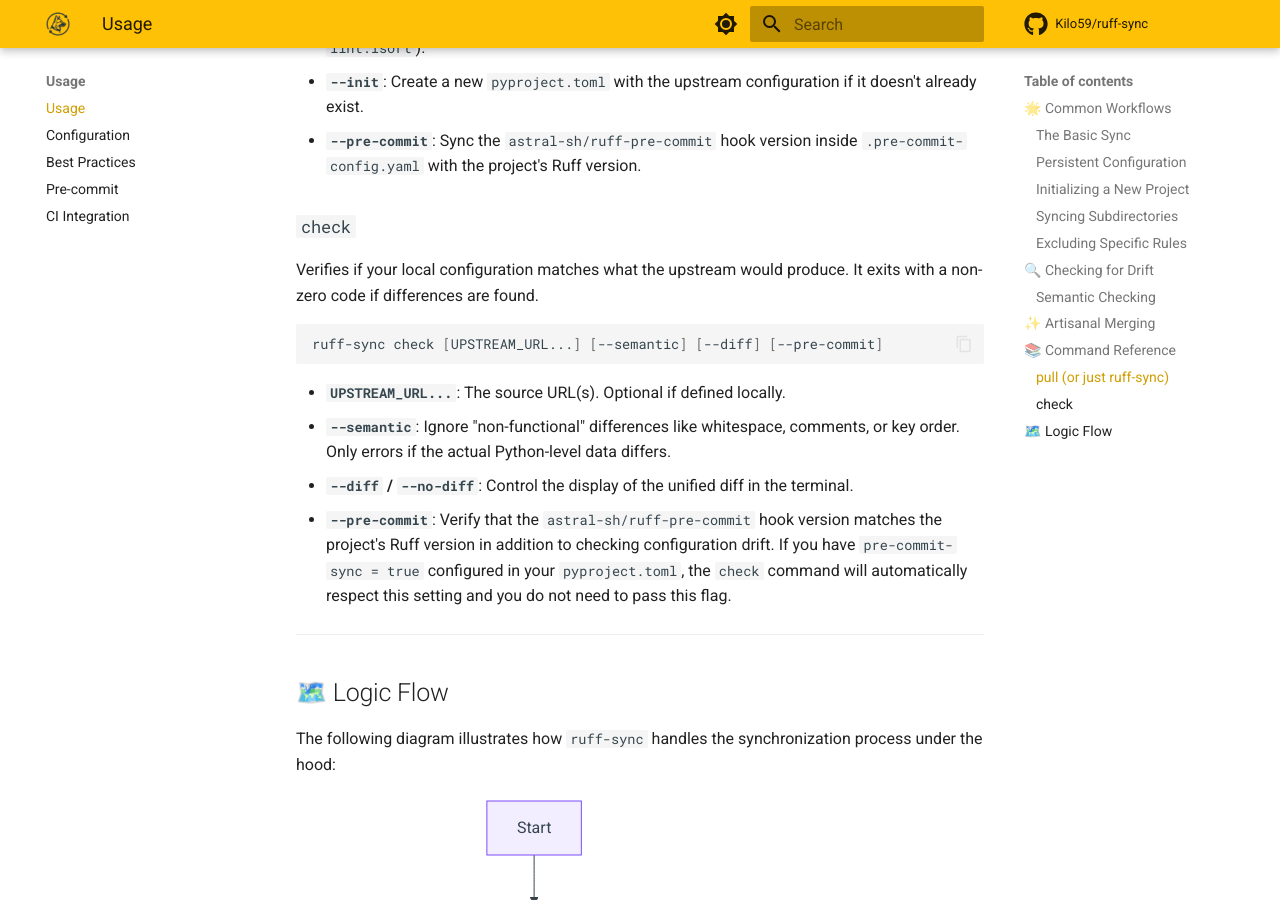
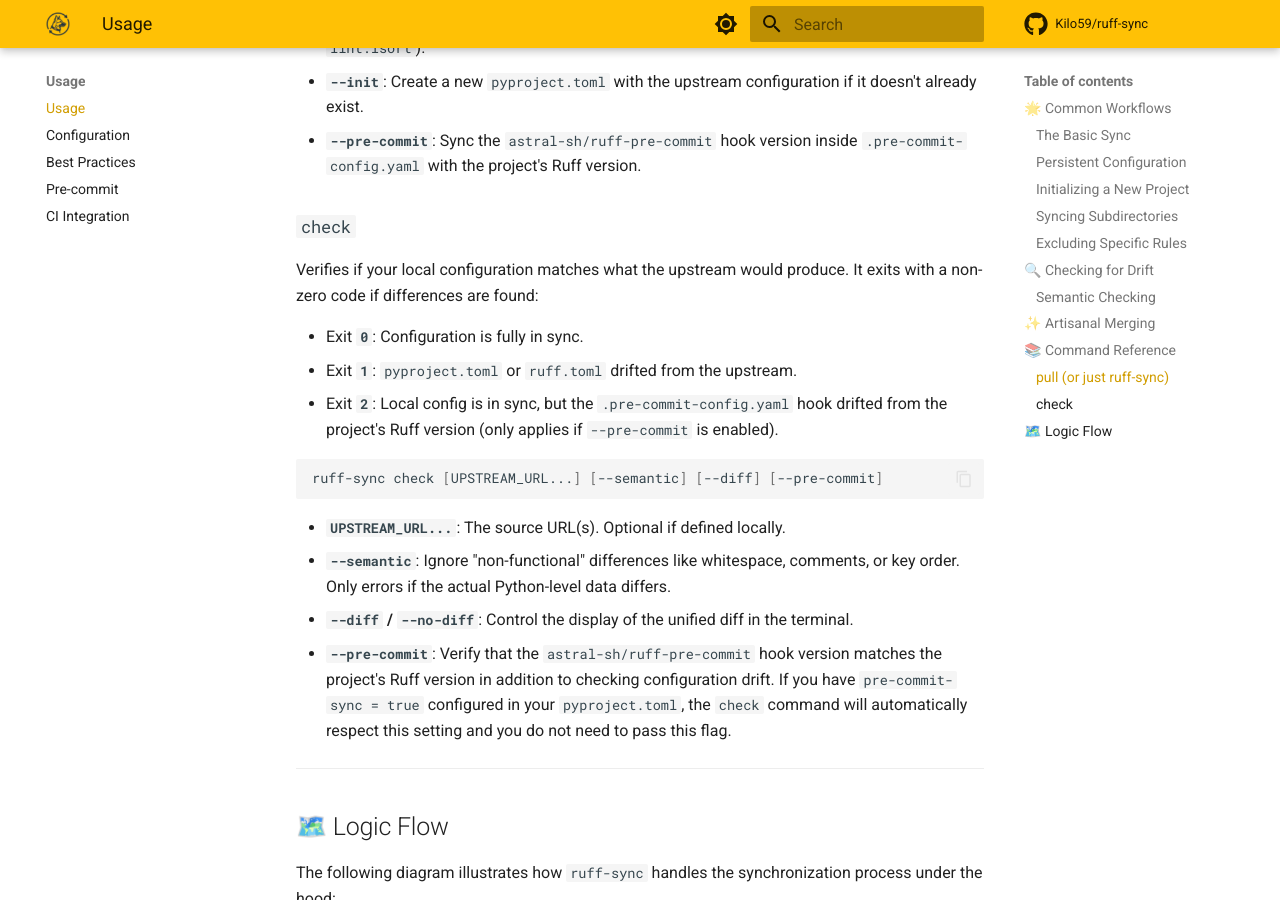
Before and after one commit to Kilo59/ruff-sync, an MkDocs documentation site: the page built from docs/usage.md, in a window 1280 px wide and 900 px high, scrolled down 3136 px. Built offline with MkDocs 1.6.1 and Material for MkDocs 9.7.7, drawn with Linux system fonts in a browser that asks for light colours; comment, search, counter and statistics services are not loaded.

Commit message:
update docs

````diff
--- a/docs/usage.md
+++ b/docs/usage.md
@@ -120,7 +120,11 @@ ruff-sync [UPSTREAM_URL...] [--to PATH] [--exclude KEY...] [--init] [--pre-commi
 
 ### `check`
 
-Verifies if your local configuration matches what the upstream would produce. It exits with a non-zero code if differences are found.
+Verifies if your local configuration matches what the upstream would produce. It exits with a non-zero code if differences are found:
+
+* Exit **`0`**: Configuration is fully in sync.
+* Exit **`1`**: `pyproject.toml` or `ruff.toml` drifted from the upstream.
+* Exit **`2`**: Local config is in sync, but the `.pre-commit-config.yaml` hook drifted from the project's Ruff version (only applies if `--pre-commit` is enabled).
 
 ```bash
 ruff-sync check [UPSTREAM_URL...] [--semantic] [--diff] [--pre-commit]
````
Also changed, not shown: README.md (+2 -1 lines), 1 other file.
